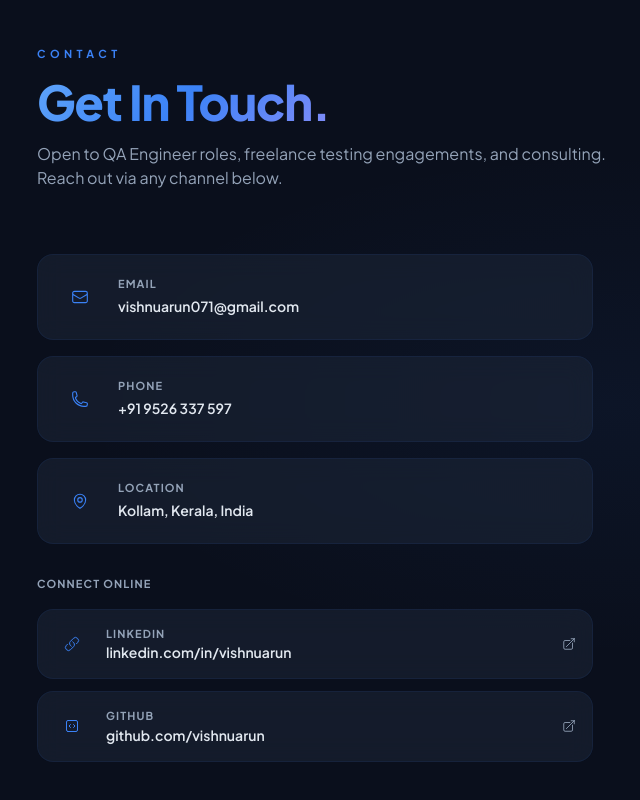
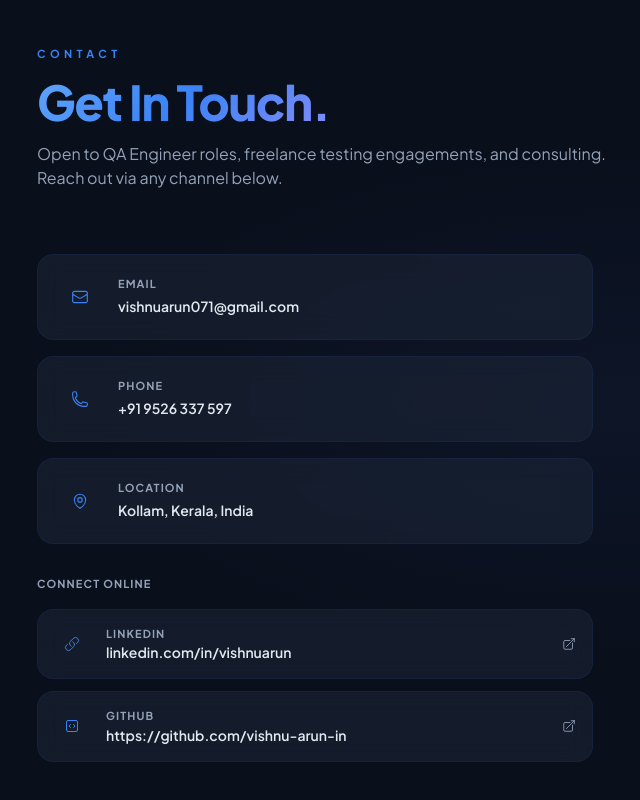
Before and after one commit to vishnu-arun-in/vishnu-portfolio, a Next.js app: page / in a window 1280 px wide. Shown: the part 6486-7286 px from the top of the page, without its empty margins (27-667 px from the left). Built offline with nearby package versions, Linux system fonts and the light colour scheme.

Commit message:
Update ContactSection.tsx

```diff
--- a/src/app/components/ContactSection.tsx
+++ b/src/app/components/ContactSection.tsx
@@ -38,7 +38,7 @@ const socialLinks = [
     icon: 'CodeBracketSquareIcon',
     label: 'GitHub',
     href: 'https://github.com',
-    display: 'github.com/vishnuarun',
+    display: 'https://github.com/vishnu-arun-in',
   },
 ];
 
```
